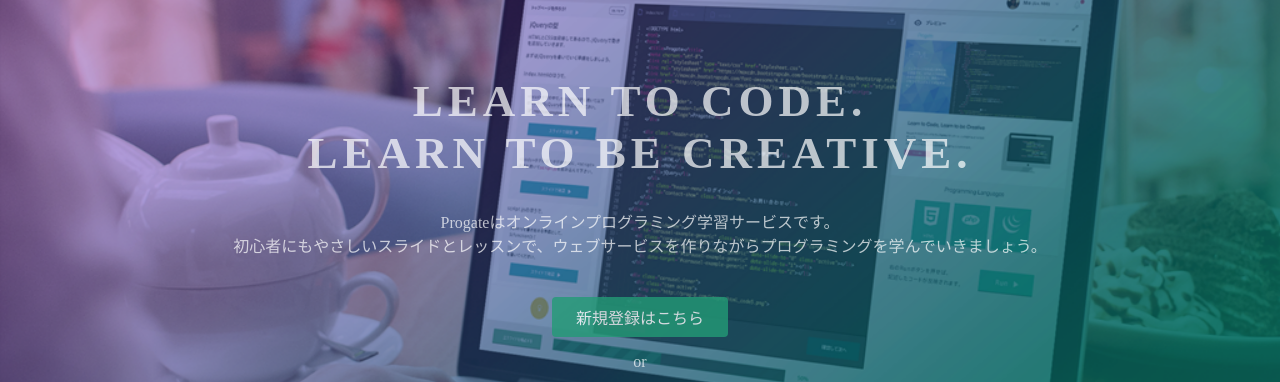
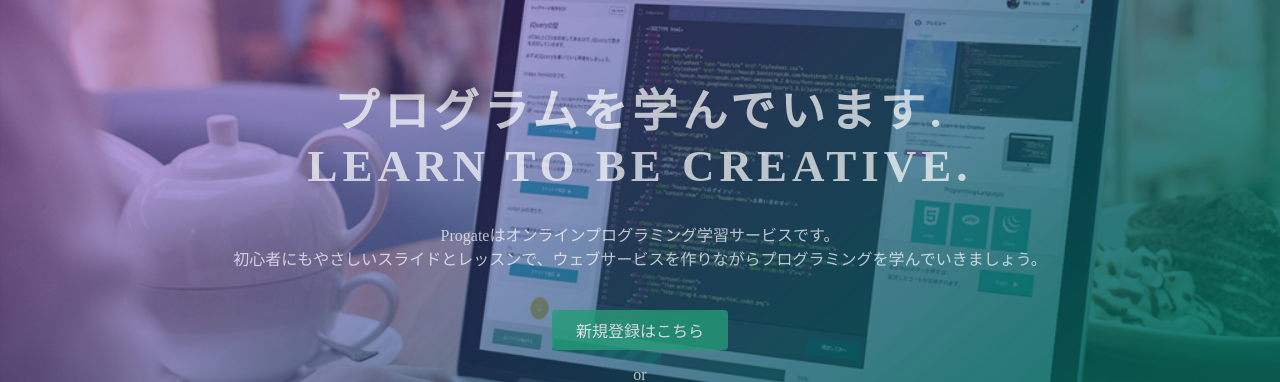
Before and after one commit to shadow0606-tk/shadow0606-tk.github.io-sample, a plain HTML site: page index.html in a window 1280 px wide. Shown: the part 135-517 px from the top of the page. Drawn offline with Linux system fonts and the light colour scheme.

Commit message:
Update index.html

```diff
--- a/index.html
+++ b/index.html
@@ -23,7 +23,7 @@
   </header>
   <div class="top-wrapper">
     <div class="container">
-      <h1>LEARN TO CODE.<br>LEARN TO BE CREATIVE.</h1>
+      <h1>プログラムを学んでいます.<br>LEARN TO BE CREATIVE.</h1>
       <p>Progateはオンラインプログラミング学習サービスです。<br>初心者にもやさしいスライドとレッスンで、ウェブサービスを作りながらプログラミングを学んでいきましょう。</p>
       <div class="btn-wrapper">
         <a href="#" class="btn signup">新規登録はこちら</a>
```
